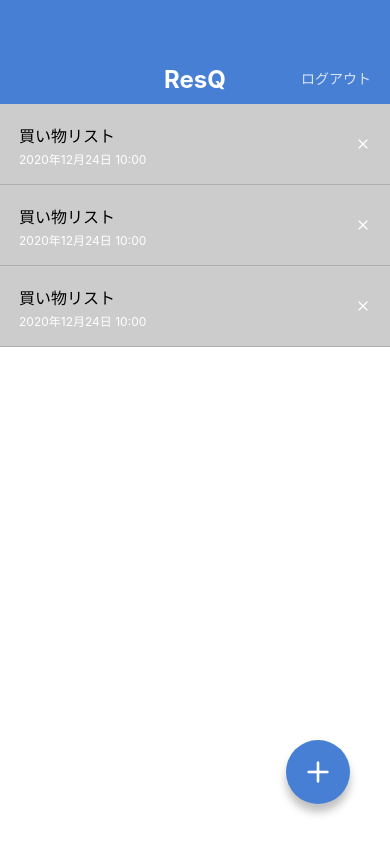
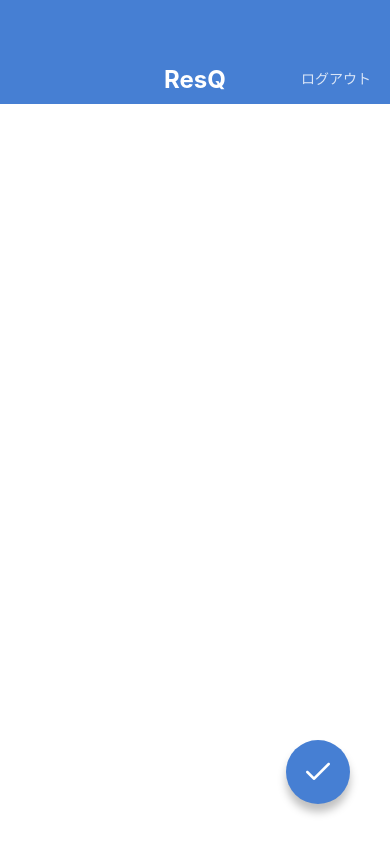
Before and after one commit to kakky08/ChatBot-ReactNative, a React Native app: screen / in a window 390 px wide. Built offline with nearby package versions, Linux system fonts and the light colour scheme.

Commit message:
メモ機能を作成

```diff
--- a/App.jsx
+++ b/App.jsx
@@ -1,9 +1,12 @@
 import React from 'react';
-import MemoListScreen from './src/screens/MemoListScreen';
-import MemoDitailScreen from './src/screens/MemoDetailScreen';
+import MemoEditScreen from './src/screens/MemoEditScreen';
+import MemoCreateScreen from './src/screens/MenoCreateScreen';
+// import MemoListScreen from './src/screens/MemoListScreen';
+// import MemoDitailScreen from './src/screens/MemoDetailScreen';
 
 export default function App() {
   return (
-    <MemoListScreen />
+    // <MemoEditScreen />
+    <MemoCreateScreen />
   );
 }
--- /dev/null
+++ b/src/screens/MemoEditScreen.jsx
@@ -0,0 +1,34 @@
+import React from 'react';
+import {
+  View, StyleSheet, TextInput, KeyboardAvoidingView,
+} from 'react-native';
+import AppBar from '../components/AppBar';
+import CircleButton from '../components/CircleButton';
+
+export default function MemoEditScreen() {
+  return (
+    <KeyboardAvoidingView style={styles.container} behavior="height">
+      <AppBar />
+      <View style={styles.inputContainer}>
+        <TextInput value="買い物リスト" multiline style={styles.input} />
+      </View>
+      <CircleButton name="check" />
+    </KeyboardAvoidingView>
+  );
+}
+
+const styles = StyleSheet.create({
+  container: {
+    flex: 1,
+  },
+  inputContainer: {
+    paddingHorizontal: 27,
+    paddingVertical: 32,
+    flex: 1,
+  },
+  input: {
+    flex: 1,
+    fontSize: 16,
+    lineHeight: 24,
+  },
+});
--- /dev/null
+++ b/src/screens/MenoCreateScreen.jsx
@@ -0,0 +1,34 @@
+import React from 'react';
+import {
+  View, StyleSheet, TextInput, KeyboardAvoidingView,
+} from 'react-native';
+import AppBar from '../components/AppBar';
+import CircleButton from '../components/CircleButton';
+
+export default function MemoCreateScreen() {
+  return (
+    <KeyboardAvoidingView style={styles.container} behavior="height">
+      <AppBar />
+      <View style={styles.inputContainer}>
+        <TextInput value="" multiline style={styles.input} />
+      </View>
+      <CircleButton name="check" />
+    </KeyboardAvoidingView>
+  );
+}
+
+const styles = StyleSheet.create({
+  container: {
+    flex: 1,
+  },
+  inputContainer: {
+    paddingHorizontal: 27,
+    paddingVertical: 32,
+    flex: 1,
+  },
+  input: {
+    flex: 1,
+    fontSize: 16,
+    lineHeight: 24,
+  },
+});
```
